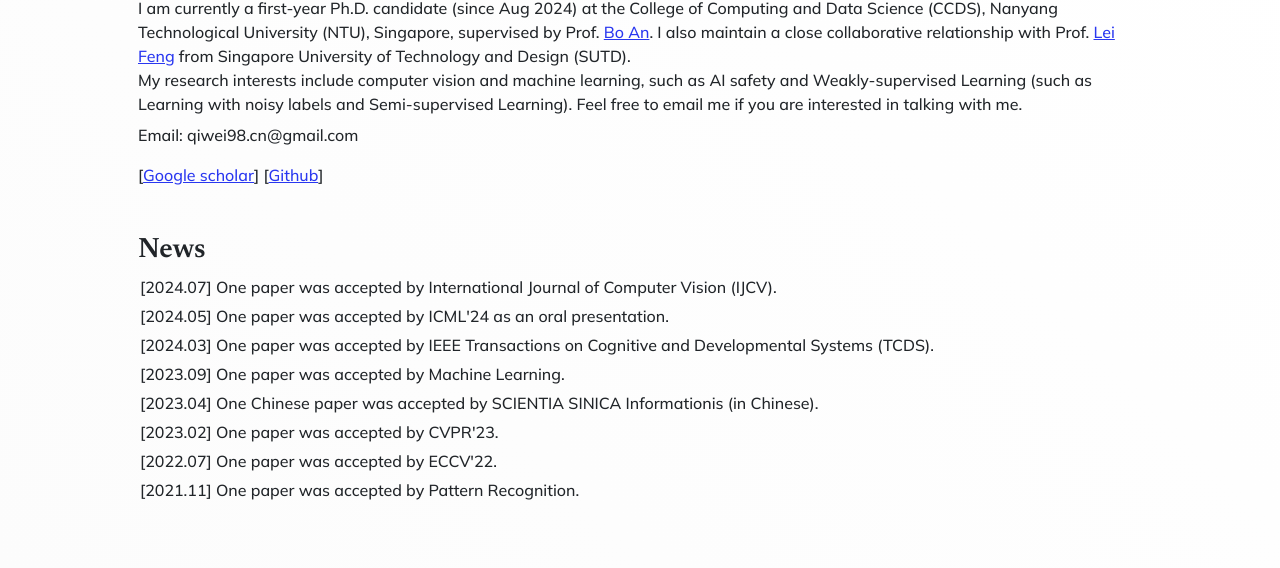
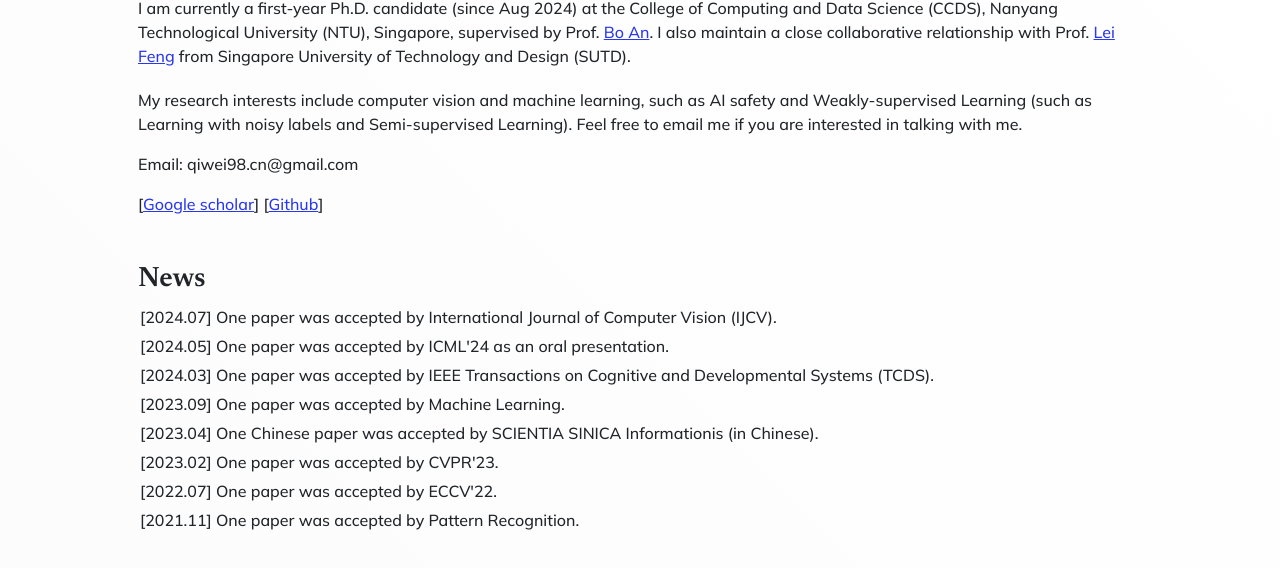
Before and after one commit to 1998v7/1998v7.github.io, a plain HTML site: page index.html in a window 1280 px wide. Shown: the part 152-720 px from the top of the page. Drawn offline with nearby package versions, Linux system fonts and the light colour scheme; no server answers.

Commit message:
Update index.html

```diff
--- a/index.html
+++ b/index.html
@@ -61,10 +61,10 @@
                      from Singapore University of Technology and Design (SUTD).
                 </a> <br>
 
-                <a style="margin-top: 25pt;">
+                <p style="margin-top: 15pt;">
                     My research interests include computer vision and machine learning, such as AI safety and Weakly-supervised Learning
                     (such as Learning with noisy labels and Semi-supervised Learning). Feel free to email me if you are interested in talking with me.
-                </a> <br>
+                </p>
 
                 <p style="margin-top: 5pt;">
                     Email: qiwei98.cn@gmail.com
```
